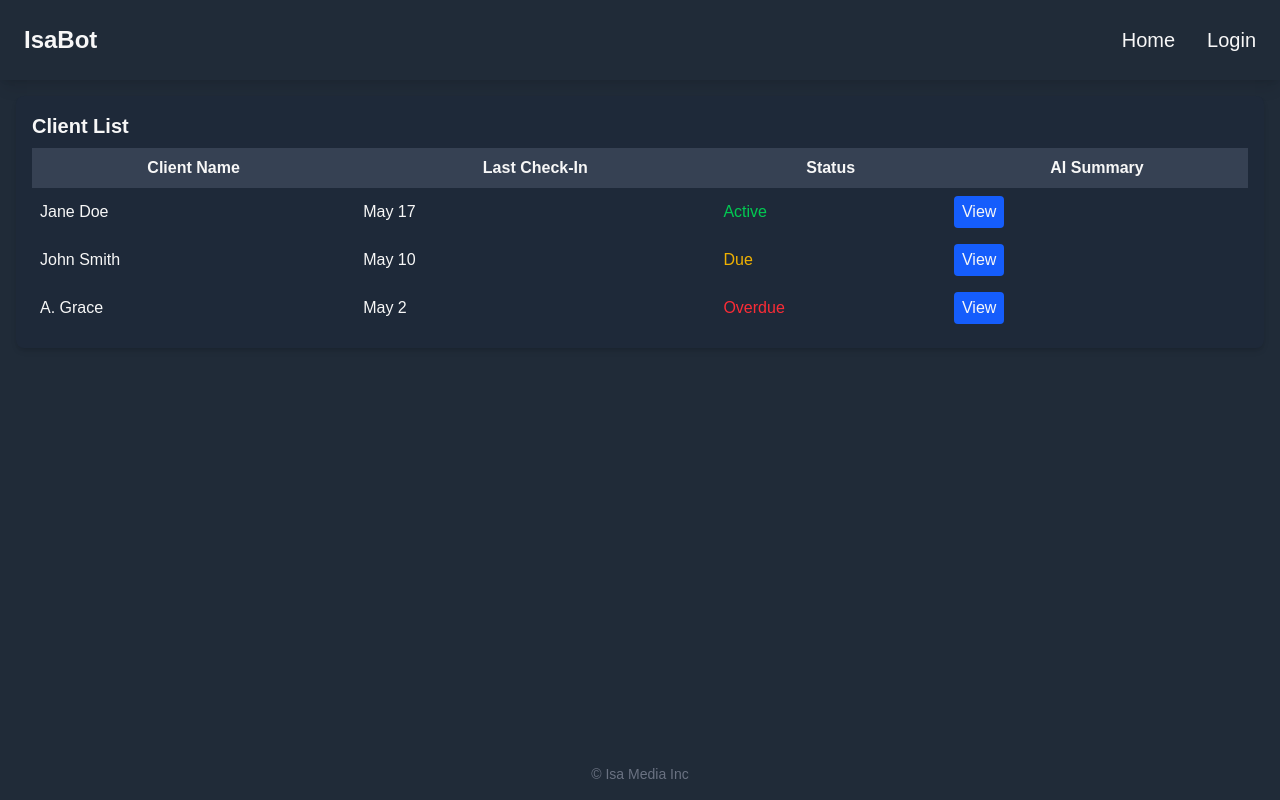
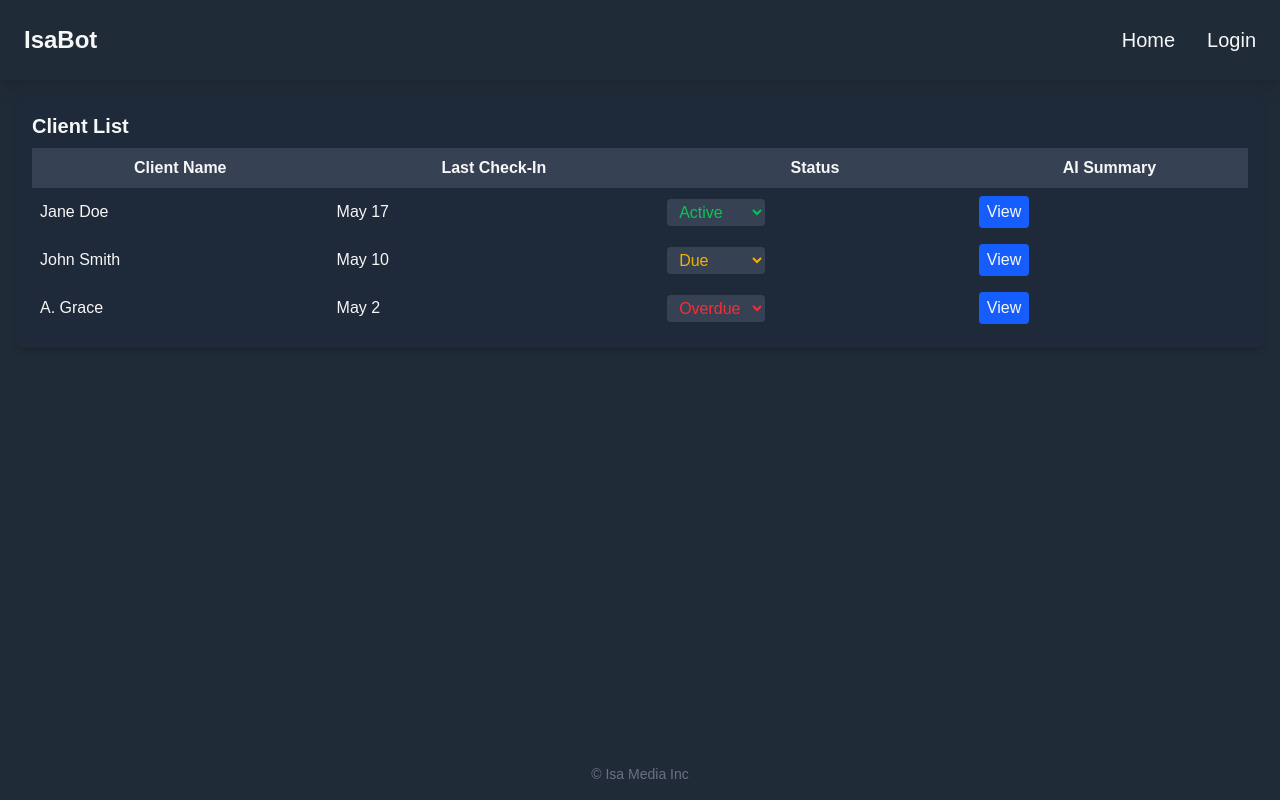
Before and after one commit to Jenni4B/IsaBot, a Next.js app: page /dashboard in a window 1280 px wide. Built offline with nearby package versions, Linux system fonts and the light colour scheme.

Commit message:
Changed the status to a dropdown Isa could change. Also made the view a separate card that appears

```diff
--- a/src/app/components/clientTable.tsx
+++ b/src/app/components/clientTable.tsx
@@ -22,7 +22,7 @@ const getStatusColor = (status: ClientStatus): string => {
   }
 };
 
-const clients: Client[] = [
+const clientsData: Client[] = [
   { name: 'Jane Doe', lastCheckIn: 'May 17', status: 'Active', aiSummary: 'Jane is doing great! She has been very active in her sessions and is making good progress.' },
 
   { name: 'John Smith', lastCheckIn: 'May 10', status: 'Due', aiSummary: 'John has been a bit quiet lately. He missed his last session, but we are reaching out to him.' },
@@ -30,8 +30,17 @@ const clients: Client[] = [
   { name: 'A. Grace', lastCheckIn: 'May 2', status: 'Overdue', aiSummary: 'A. Grace has not checked in for a while. We are concerned and will follow up with her.' },
 ];
 
+const statusOptions: ClientStatus[] = ['Active', 'Due', 'Overdue'];
+
 const ClientTable: React.FC = () => {
+    const [clients, setClients] = useState<Client[]>(clientsData);
     const [openIndex, setOpenIndex] = useState<number | null>(null);
+
+    const handleStatusChange = (index: number, newStatus: ClientStatus) => {
+        const updatedClients = [...clients];
+        updatedClients[index] = { ...updatedClients[index], status: newStatus };
+        setClients(updatedClients);
+    };
 
     return (
         <div className="bg-gray-800 text-white p-4 rounded-lg shadow-md">
@@ -47,44 +56,61 @@ const ClientTable: React.FC = () => {
                 </thead>
                 <tbody>
                     {clients.map((client, index) => (
-                        <React.Fragment key={index}>
-                            <tr className="hover:bg-gray-600">
+                        <tr className="hover:bg-gray-600" key={index}>
                             <td className="p-2">{client.name}</td>
                             <td className="p-2">{client.lastCheckIn}</td>
-                                <td className={`p-2 ${getStatusColor(client.status)}`}>
-                                    {client.status}
+                            <td className="p-2">
+                                <select
+                                    className={`bg-gray-700 rounded px-2 py-1 ${getStatusColor(client.status)}`}
+                                    value={client.status}
+                                    onChange={e => handleStatusChange(index, e.target.value as ClientStatus)}
+                                >
+                                    {statusOptions.map(option => (
+                                        <option key={option} value={option}>{option}</option>
+                                    ))}
+                                </select>
                             </td>
                             <td className="p-2">
                                 <button
                                     className="bg-blue-600 hover:bg-blue-700 text-white px-2 py-1 rounded"
-                                        onClick={() => setOpenIndex(openIndex === index ? null : index)}
+                                    onClick={() => setOpenIndex(index)}
                                 >
                                     View
                                 </button>
                             </td>
                         </tr>
-                            {openIndex === index && (
-                                <tr>
-                                    <td colSpan={4}>
-                                        <div className="bg-gray-700 rounded p-4 my-2 shadow-lg">
-                                            <div className="flex justify-between items-center mb-2">
-                                                <span className="font-semibold">AI Summary</span>
-                                                <button
-                                                    className="text-gray-300 hover:text-white"
-                                                    onClick={() => setOpenIndex(null)}
-                                                >
-                                                    Close
-                                                </button>
-                                            </div>
-                                            <div>{client.aiSummary}</div>
-                                        </div>
-                                    </td>
-                                </tr>
-                            )}
-                        </React.Fragment>
                     ))}
                 </tbody>
             </table>
+
+            {/* Modal Overlay */}
+            {openIndex !== null && (
+                <div className="fixed inset-0 z-50 flex items-center justify-center bg-black bg-opacity-60">
+                    <div className="bg-gray-800 rounded-lg shadow-2xl p-8 max-w-lg w-full relative">
+                        <button
+                            className="absolute top-2 right-2 text-gray-300 hover:text-white text-xl"
+                            onClick={() => setOpenIndex(null)}
+                            aria-label="Close"
+                        >
+                            &times;
+                        </button>
+                        <h3 className="text-2xl font-bold mb-4">{clients[openIndex].name}</h3>
+                        <div className="mb-2">
+                            <span className="font-semibold">Last Check-In:</span> {clients[openIndex].lastCheckIn}
+                        </div>
+                        <div className="mb-2">
+                            <span className="font-semibold">Status:</span>{" "}
+                            <span className={getStatusColor(clients[openIndex].status)}>
+                                {clients[openIndex].status}
+                            </span>
+                        </div>
+                        <div className="mb-2">
+                            <span className="font-semibold">AI Summary:</span>
+                            <div className="mt-1">{clients[openIndex].aiSummary}</div>
+                        </div>
+                    </div>
+                </div>
+            )}
         </div>
     );
 }
```
Lines whose indentation alone changed are shown as unchanged.
